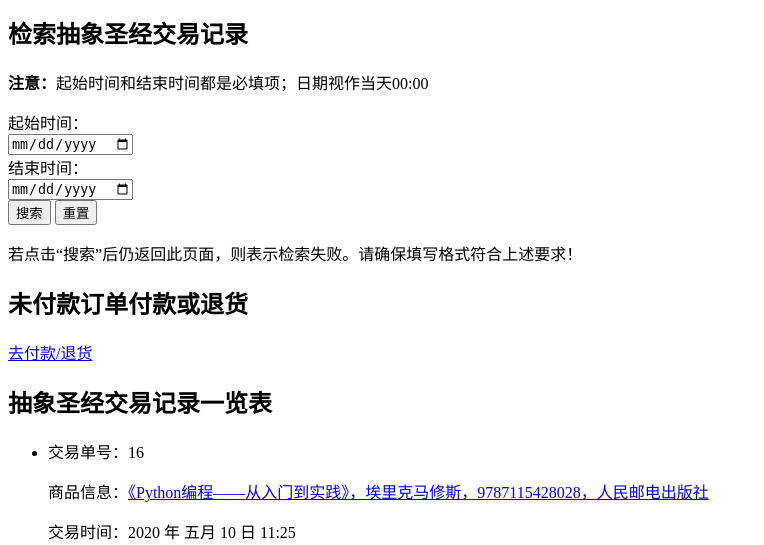
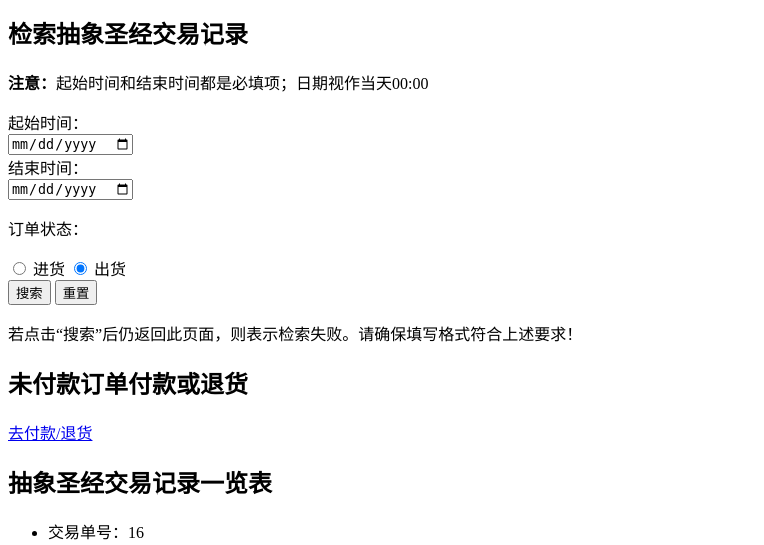
Before and after one commit to jqdai/bookstore_management_system, a Django app: page /bookstore/transactions/ in a window 1280 px wide. Shown: the part 253-798 px from the top of the page, without its empty margins (0-764 px from the left). Run offline with Django 3.2, Linux system fonts and the light colour scheme; a user stored in the database is signed in; data comes from the database, SQL or seed files in the repository.

Commit message:
实现了根据订单进货出货状态检索订单功能

```diff
--- a/bookstore/forms.py
+++ b/bookstore/forms.py
@@ -60,8 +60,10 @@ class TimeSpanForm(forms.Form):
     '''
     按时间范围检索交易记录
     '''
+    states = (('in', '进货'), ('out', '出货'))
     start_time = forms.DateTimeField(label='起始时间')
     end_time = forms.DateTimeField(label='结束时间')
+    stat = forms.CharField(label='进货/出货', widget=forms.widgets.Select(choices=states))
 
 
 class EditBookForm(forms.Form):
--- a/bookstore/templates/bookstore/transaction_list.html
+++ b/bookstore/templates/bookstore/transaction_list.html
@@ -22,6 +22,14 @@
                         <div class="col-md-9">
                             <input type="date" class="form-control" id="id_end_time" name="end_time">
                         </div>
+                    </div>
+
+                    <div class="form-group">
+                        <p>订单状态：</p>
+                        <input type="radio" class="form-control" name="stat" id="contactChoice1" value="进货" checked>
+                        <label for="in" class="col-md-3 control-label">进货</label>
+                        <input type="radio" class="form-control" name="stat" id="contactChoice2" value="出货" checked>
+                        <label for="out" class="col-md-3 control-label">出货</label>
                     </div>
 
                     <div class="form-group">
--- a/bookstore/views.py
+++ b/bookstore/views.py
@@ -47,11 +47,12 @@ def book_list(request):
             pub = form.cleaned_data['publisher']
             selected_books = Book.objects.distinct()
             if pub:
-                selected_books = Publisher.objects.get(name=pub).book_set.order_by('name')
+                # selected_books = Publisher.objects.get(name=pub).book_set.order_by('name')
+                selected_books = Book.objects.filter(publisher__name__contains=pub)
             if isbn:
                 selected_books = selected_books.filter(ISBN=isbn)
             if bname:
-                selected_books = selected_books.filter(name=bname)
+                selected_books = selected_books.filter(name__contains=bname)
             if aname:
                 aname_list = aname.split('，')
                 for name in aname_list:
@@ -77,7 +78,10 @@ def transactions(request):
         if form.is_valid():
             stime = form.cleaned_data['start_time']
             etime = form.cleaned_data['end_time']
+            stat = form.cleaned_data['stat']
             selected_trans = Transaction.objects.filter(time__range=(stime, etime))
+            if stat:
+                selected_trans = selected_trans.filter(in_out=stat)
             context = {'selected_trans': selected_trans}
             return render(request, 'bookstore/time_span.html', context=context)
     return render(request, 'bookstore/transaction_list.html', context=ct)
```
